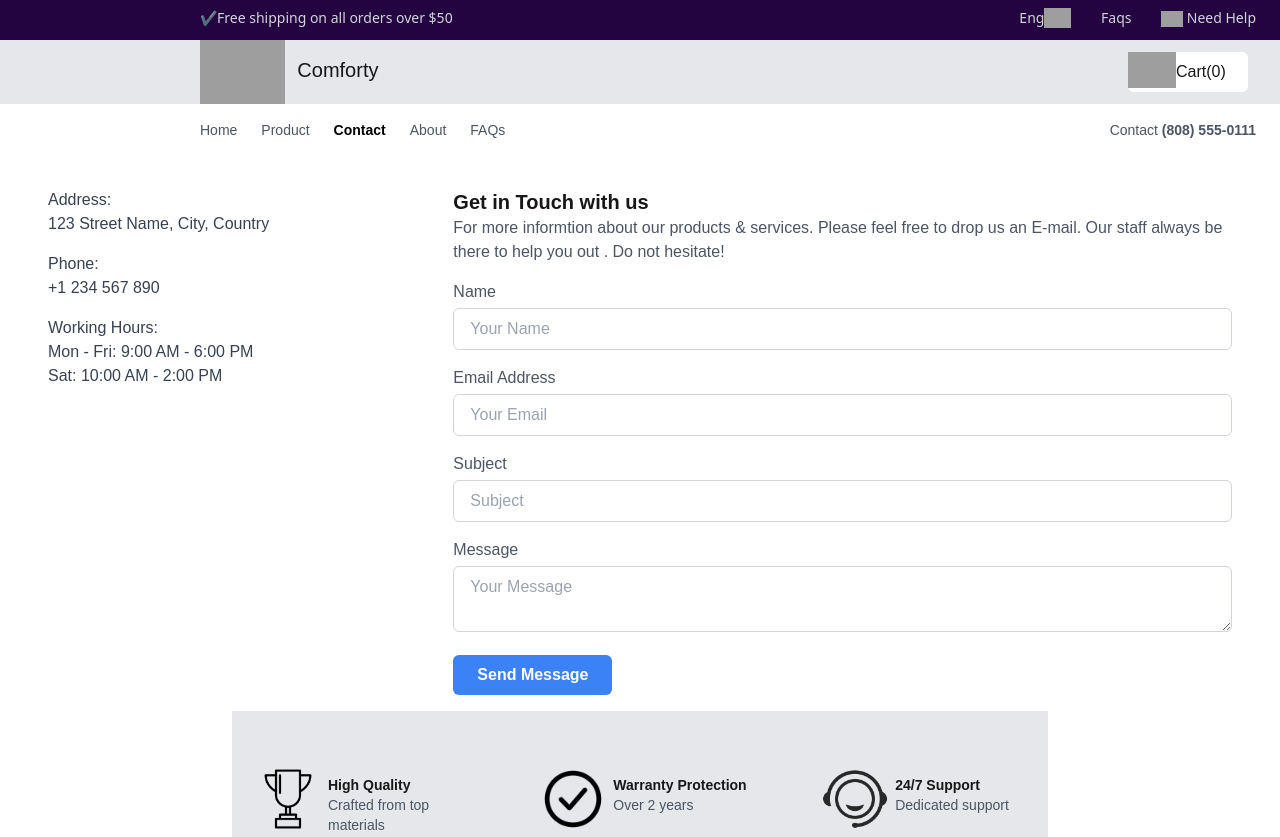
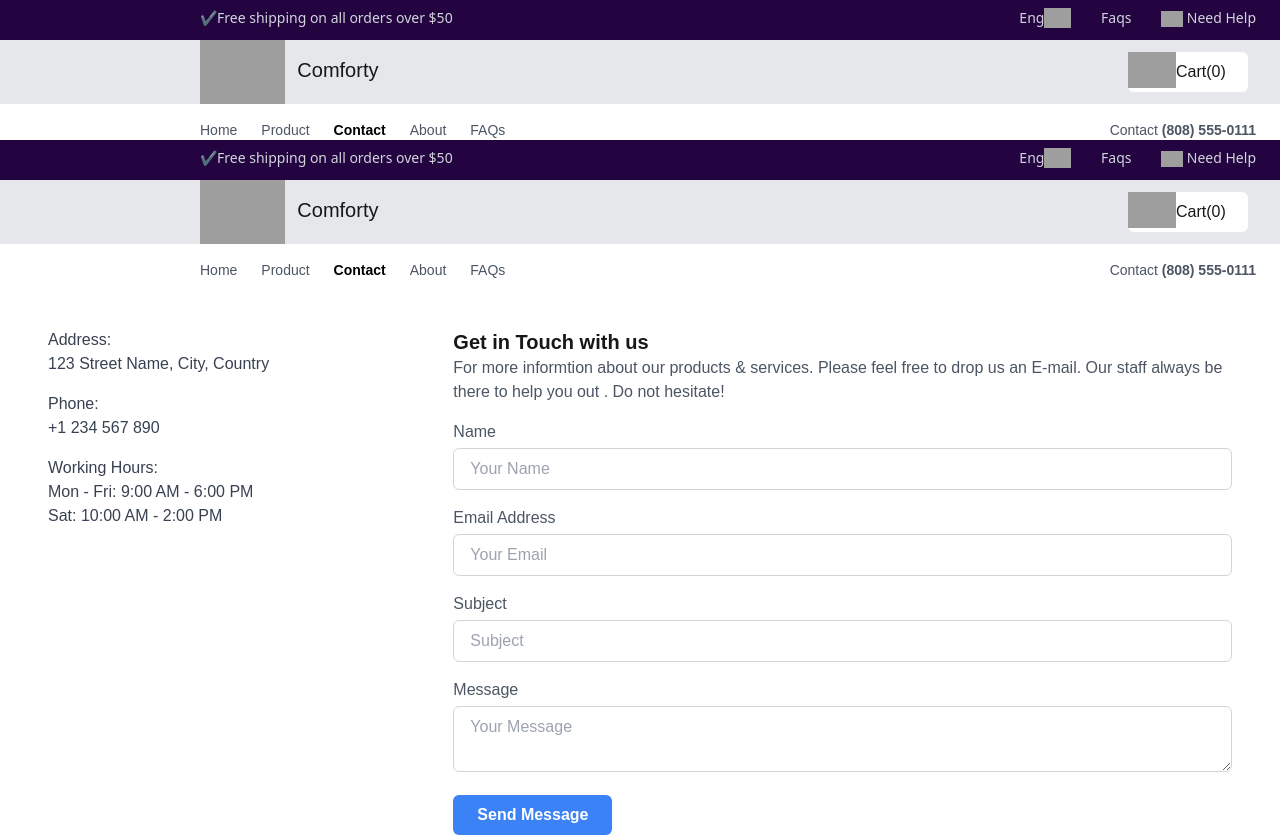
Before and after one commit to samia-urooj/hackathon-temp, a Next.js app: page /contact in a window 1280 px wide. Shown: the top 837 px of the page. Built offline with nearby package versions, Linux system fonts and the light colour scheme; grey boxes are pictures that could not be loaded.

Commit message:
commit changes

```diff
--- /dev/null
+++ b/src/app/ClientWrapper.tsx
@@ -0,0 +1,11 @@
+"use client";
+
+import React from "react";
+import CartProvider from "./cartProvider";
+import Header from "./components/header";
+
+export default function ClientWrapper({ children }: { children: React.ReactNode }) {
+  return <CartProvider>
+    <Header/>
+    {children}</CartProvider>;
+}
--- a/src/app/layout.tsx
+++ b/src/app/layout.tsx
@@ -1,9 +1,11 @@
+
 import type { Metadata } from "next";
 import localFont from "next/font/local";
 import "./globals.css";
 import Header from "./components/header";
 import Footer from "./components/footer";
-import CartProvider from "./cartProvider";
+
+import ClientWrapper from "./ClientWrapper";
 
 const geistSans = localFont({
   src: "./fonts/GeistVF.woff",
@@ -31,10 +33,10 @@ export default function RootLayout({
       <body
         className={`${geistSans.variable} ${geistMono.variable} antialiased`}
       >
-             <CartProvider>
+             <ClientWrapper>
          <Header />
         {children}
-        </CartProvider>
+        </ClientWrapper>
         <Footer />
       </body>
     </html>
```
